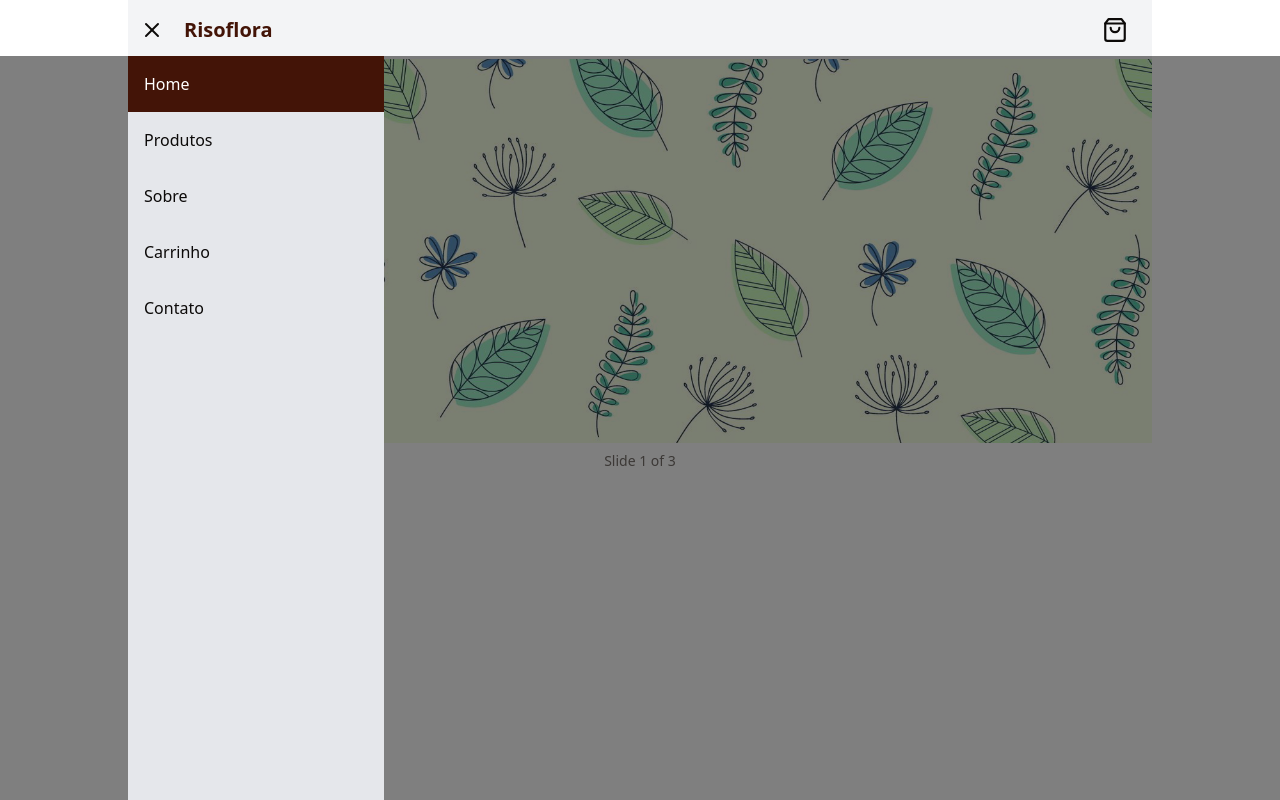
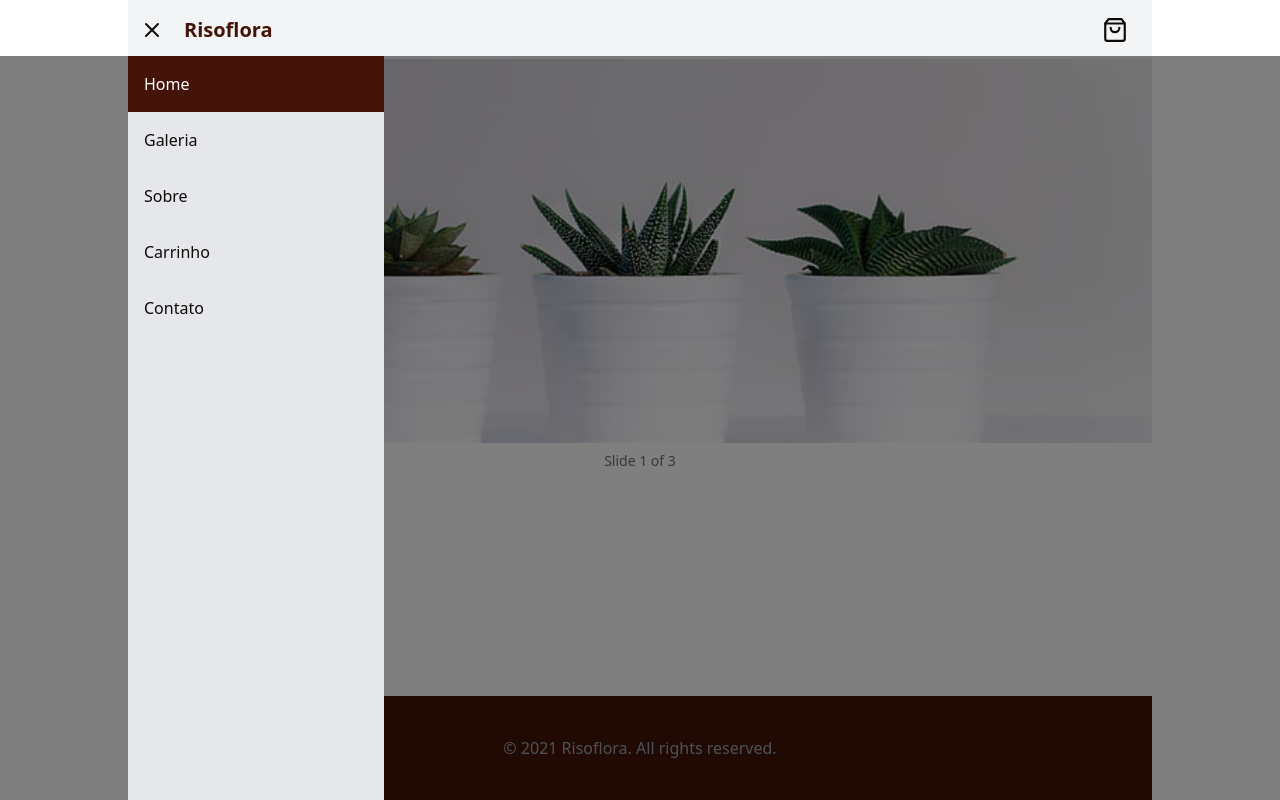
Before and after one commit to TonAlmeida/risoflora, a Next.js app: page / in a window 1280 px wide. Both pictures are taken after a click on the button 152 px from the left and 29 px from the top of the page. Built offline with nearby package versions, Linux system fonts and the light colour scheme.

Commit message:
add footer

```diff
--- a/src/app/page.tsx
+++ b/src/app/page.tsx
@@ -1,9 +1,11 @@
 import { Carroucel } from "@/components/Carroucel";
+import { Footer } from "@/components/Footer";
 
 export default function Page() {
   return (
-    <div className="h-full">
+    <div className="h-full flex flex-col justify-between">
       <Carroucel />
+      <Footer />
     </div>
   );
 }
--- /dev/null
+++ b/src/components/Footer.tsx
@@ -0,0 +1,7 @@
+export const Footer = () => {
+    return (
+        <footer className="w-full bg-orange-950 text-gray-400 text-center p-10">
+                <p>© 2021 Risoflora. All rights reserved.</p>
+        </footer>
+    )
+};
--- a/src/components/SideBar.tsx
+++ b/src/components/SideBar.tsx
@@ -1,4 +1,5 @@
 import { pages } from '@/data/pages';
+import { act } from 'react';
 
 type Props = {
     isOpen: boolean;
@@ -21,13 +22,14 @@ export const SideBar = ({ isOpen, setIsOpen }: Props) => {
                         const isActive = currentPath === page.path;
 
                         return (
+                            <a key={page.path} href={page.path}>
                                 <li
-                                key={page.path}
                                     className={`p-4 hover:bg-orange-950 hover:text-white
                                         cursor-pointer ${isActive && "bg-orange-950 text-white"}`}
                                 >
                                     {page.title}
                                 </li>
+                            </a>
                         )
                     })
                     }
--- a/src/data/banners.ts
+++ b/src/data/banners.ts
@@ -3,7 +3,7 @@ export const banners = [
         id: 1,
         title: "Banner 1",
         description: "Banner 1 description",
-        image: "images/banner1.jpeg",
+        image: "images/banner1.jpg",
     },
     {
         id: 2,
--- a/src/data/pages.ts
+++ b/src/data/pages.ts
@@ -4,7 +4,7 @@ export const pages = [
         "path": "/"
     },
     {
-        "title": "Produtos",
+        "title": "Galeria",
         "path": "/products"
     },
     {
```
Also changed, not shown: public/images/banner1.jpeg (deleted), public/images/banner1.jpg (added). Lines whose indentation alone changed are shown as unchanged.
